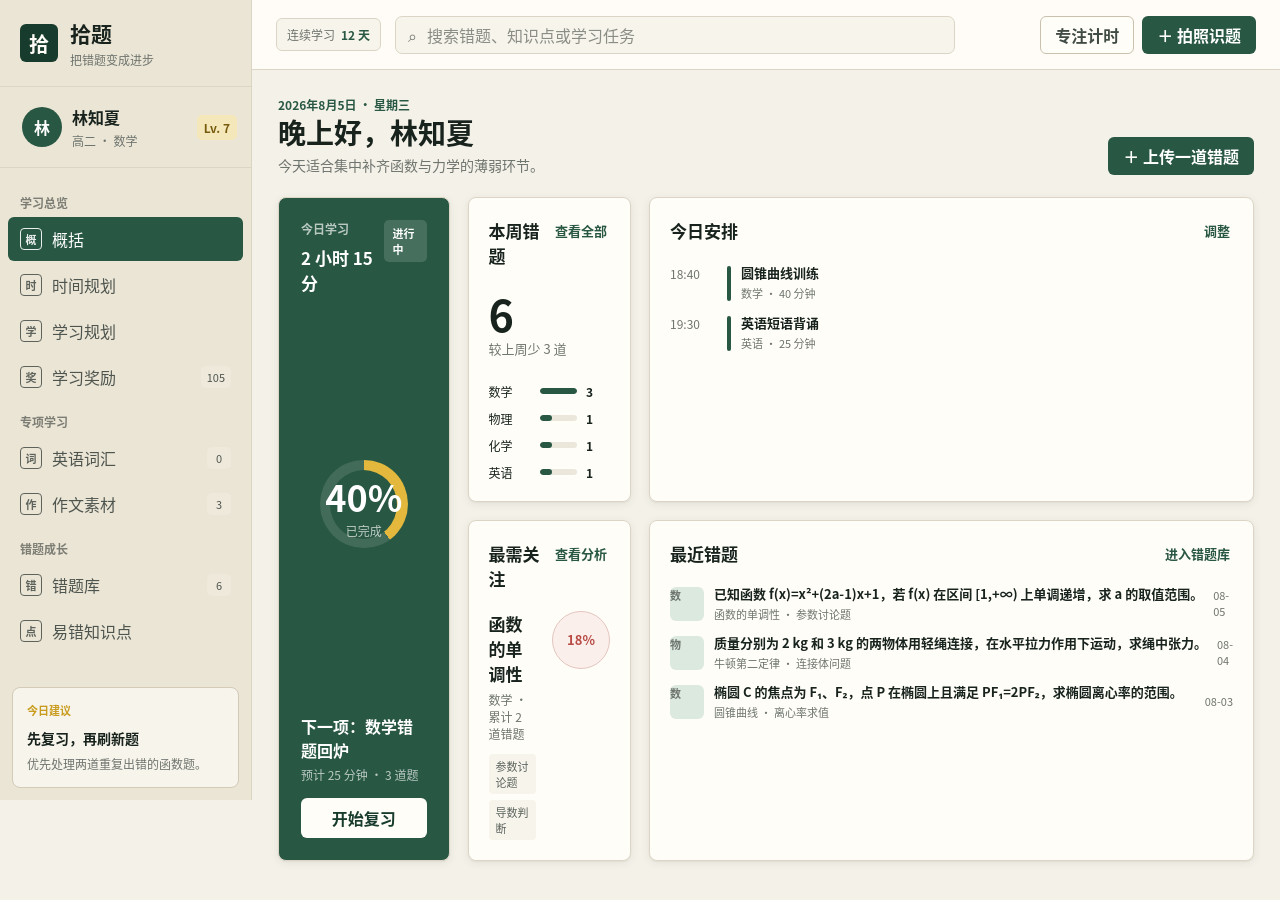
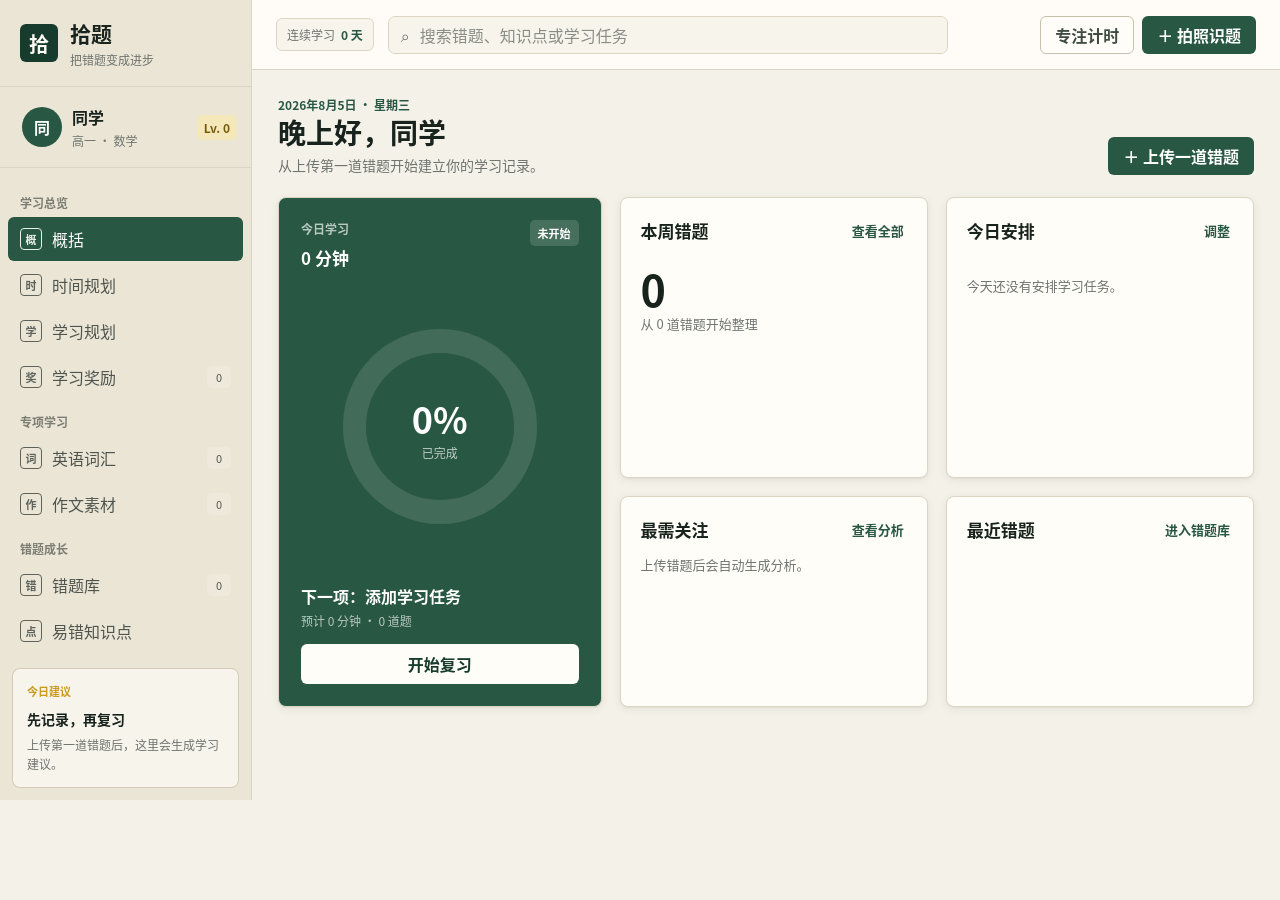
Before and after one commit to SEVEN148/shiti, a website: page index.html in a window 1280 px wide. After the commit the page ends 800 px from the top, so only its background shows below. Drawn offline with nearby package versions, Linux system fonts and the light colour scheme.

Commit message:
Start app data from zero

```diff
--- a/app.js
+++ b/app.js
@@ -5,14 +5,14 @@ const MATERIAL_CATEGORIES = ["人物", "社会", "科技", "文化", "自然", "
 
 const defaultState = {
   profile: {
-    name: "林知夏",
-    grade: "高二",
+    name: "同学",
+    grade: "高一",
     track: "理科",
     mainSubject: "数学",
     avatar: ""
   },
   progress: {
-    totalFocusMinutes: 360,
+    totalFocusMinutes: 0,
     totalReviews: 0
   },
   focus: {
@@ -22,9 +22,9 @@ const defaultState = {
     date: ""
   },
   reward: {
-    coins: 105,
+    coins: 0,
     month: "",
-    tickets: 3,
+    tickets: 0,
     drawsUsed: 0,
     redemptionsThisMonth: 0,
     items: [
@@ -45,131 +45,10 @@ const defaultState = {
     unfamiliar: {},
     mastered: {}
   },
-  materials: [
-    {
-      id: "ma-101",
-      title: "把困难拆成每天可以完成的小事",
-      category: "成长",
-      source: "示例素材 · 学习方法访谈",
-      sourceType: "video",
-      keywords: ["坚持", "行动", "长期主义"],
-      content: "真正拉开差距的，往往不是某一次突如其来的努力，而是把一个遥远目标拆成今天能够完成的小事。每天向前一点，短期看并不起眼，时间却会把这些微小行动累积成清晰的改变。\n\n写作角度：可用于“坚持与成长”“量变与质变”“长期主义”等主题。",
-      date: "08-05",
-      image: ""
-    },
-    {
-      id: "ma-102",
-      title: "技术的价值最终要回到人的需要",
-      category: "科技",
-      source: "示例素材 · 科技评论文章",
-      sourceType: "photo",
-      keywords: ["科技伦理", "人的尺度", "创新"],
-      content: "衡量一项技术是否真正进步，不能只看速度更快、参数更高，也要看它是否回应了真实的人类需要。技术提供能力，社会则需要用责任、规则与同理心为这种能力确定方向。\n\n写作角度：可用于“科技与人文”“创新的边界”“责任”等主题。",
-      date: "08-04",
-      image: ""
-    },
-    {
-      id: "ma-103",
-      title: "文化传承不是复刻过去",
-      category: "文化",
-      source: "示例素材 · 传统文化纪录片",
-      sourceType: "video",
-      keywords: ["传承", "创新", "文化自信"],
-      content: "传承并不是把过去原封不动地搬到今天，而是在理解其精神内核之后，为它找到新的表达方式。只有当传统进入当代生活、回应当代人的情感，它才会继续生长。\n\n写作角度：可用于“传统与创新”“文化自信”“守正创新”等主题。",
-      date: "08-03",
-      image: ""
-    }
-  ],
-  mistakes: [
-    {
-      id: "m-101",
-      subject: "数学",
-      knowledge: "函数的单调性",
-      type: "参数讨论题",
-      difficulty: "困难",
-      question: "已知函数 f(x)=x²+(2a-1)x+1，若 f(x) 在区间 [1,+∞) 上单调递增，求 a 的取值范围。",
-      reason: "忽略了开口方向与对称轴位置需要同时判断。",
-      date: "08-05",
-      reviewed: false,
-      image: ""
-    },
-    {
-      id: "m-102",
-      subject: "物理",
-      knowledge: "牛顿第二定律",
-      type: "连接体问题",
-      difficulty: "中等",
-      question: "质量分别为 2 kg 和 3 kg 的两物体用轻绳连接，在水平拉力作用下运动，求绳中张力。",
-      reason: "整体法求加速度后，没有正确选取隔离对象。",
-      date: "08-04",
-      reviewed: true,
-      image: ""
-    },
-    {
-      id: "m-103",
-      subject: "数学",
-      knowledge: "圆锥曲线",
-      type: "离心率求值",
-      difficulty: "中等",
-      question: "椭圆 C 的焦点为 F₁、F₂，点 P 在椭圆上且满足 PF₁=2PF₂，求椭圆离心率的范围。",
-      reason: "三角形两边关系转换为焦半径时漏掉范围条件。",
-      date: "08-03",
-      reviewed: false,
-      image: ""
-    },
-    {
-      id: "m-104",
-      subject: "化学",
-      knowledge: "氧化还原反应",
-      type: "离子方程式",
-      difficulty: "基础",
-      question: "在酸性条件下配平 MnO₄⁻ 与 Fe²⁺ 反应的离子方程式。",
-      reason: "电子守恒正确，但电荷守恒检查不完整。",
-      date: "08-02",
-      reviewed: true,
-      image: ""
-    },
-    {
-      id: "m-105",
-      subject: "英语",
-      knowledge: "非谓语动词",
-      type: "语法填空",
-      difficulty: "中等",
-      question: "The research, ___ (conduct) over three years, revealed a clear pattern.",
-      reason: "没有识别 research 与 conduct 之间的被动关系。",
-      date: "08-01",
-      reviewed: false,
-      image: ""
-    },
-    {
-      id: "m-106",
-      subject: "数学",
-      knowledge: "函数的单调性",
-      type: "导数判断",
-      difficulty: "中等",
-      question: "讨论函数 f(x)=x-ln x 在其定义域上的单调区间与极值。",
-      reason: "求出导数零点后，符号表区间方向标反。",
-      date: "07-31",
-      reviewed: false,
-      image: ""
-    }
-  ],
-  tasks: [
-    { id: "t-1", group: "今天", title: "复习函数单调性错题", note: "错题库中 3 道相关题", duration: "25 分钟", done: false },
-    { id: "t-2", group: "今天", title: "完成牛顿定律专项练习", note: "练习册第 42-43 页", duration: "35 分钟", done: true },
-    { id: "t-3", group: "今天", title: "背诵英语高频短语", note: "清单第 6 组", duration: "20 分钟", done: false },
-    { id: "t-4", group: "本周", title: "整理圆锥曲线二级结论", note: "形成一页复习笔记", duration: "45 分钟", done: false },
-    { id: "t-5", group: "本周", title: "完成化学周测复盘", note: "标记重复错误", duration: "30 分钟", done: true }
-  ],
-  schedule: [
-    { id: "s-1", day: 0, slot: 0, title: "函数错题复盘", subject: "数学", duration: 40 },
-    { id: "s-2", day: 1, slot: 1, title: "力学专项", subject: "物理", duration: 45 },
-    { id: "s-3", day: 2, slot: 0, title: "圆锥曲线训练", subject: "数学", duration: 40 },
-    { id: "s-4", day: 2, slot: 2, title: "英语短语背诵", subject: "英语", duration: 25 },
-    { id: "s-5", day: 3, slot: 1, title: "错题二次订正", subject: "复习", duration: 35 },
-    { id: "s-6", day: 4, slot: 0, title: "化学方程式", subject: "化学", duration: 40 },
-    { id: "s-7", day: 5, slot: 2, title: "本周综合复盘", subject: "复习", duration: 60 }
-  ]
+  materials: [],
+  mistakes: [],
+  tasks: [],
+  schedule: []
 };
 
 let state = loadState();
@@ -213,9 +92,19 @@ function migrateVocabularyMap(records = {}) {
   return Object.fromEntries(Object.entries(records).map(([key, value]) => [migrateVocabularyKey(key), value]));
 }
 
+function isLegacyDemoState(saved) {
+  return saved?.profile?.name === "林知夏"
+    && Number(saved?.progress?.totalFocusMinutes) === 360
+    && Array.isArray(saved?.mistakes) && saved.mistakes.length === 6
+    && Array.isArray(saved?.materials) && saved.materials.length === 3
+    && Array.isArray(saved?.tasks) && saved.tasks.length === 5
+    && Array.isArray(saved?.schedule) && saved.schedule.length === 7;
+}
+
 function loadState() {
   try {
     const saved = JSON.parse(localStorage.getItem(STORAGE_KEY));
+    if (isLegacyDemoState(saved)) return structuredClone(defaultState);
     if (!saved || !saved.mistakes || !saved.tasks || !saved.schedule) return structuredClone(defaultState);
     return {
       ...structuredClone(defaultState),
@@ -302,7 +191,7 @@ function profileLevelData() {
   const focusProgress = state.progress.totalFocusMinutes % 60;
   const reviewProgress = state.progress.totalReviews % 10;
   return {
-    level: 1 + focusLevels + reviewLevels,
+    level: focusLevels + reviewLevels,
     focusProgress,
     reviewProgress,
     focusRemaining: 60 - focusProgress,
@@ -411,7 +300,7 @@ function ensureRewardMonth() {
   const month = localDateKey().slice(0, 7);
   if (state.reward.month === month) return;
   state.reward.month = month;
-  state.reward.tickets = 3;
+  state.reward.tickets = Math.max(0, Number(state.reward.tickets) || 0);
   state.reward.drawsUsed = 0;
   state.reward.redemptionsThisMonth = 0;
   saveState();
@@ -444,14 +333,14 @@ function renderRewards() {
   document.querySelector("#rewardMonthRedeemed").textContent = reward.redemptionsThisMonth;
   document.querySelector("#rewardTicketHint").textContent = `本月已使用 ${reward.drawsUsed} 张`;
   document.querySelector("#rewardNavCount").textContent = reward.coins;
-  document.querySelector("#rewardDrawCaption").textContent = `每月 3 张券，剩余 ${reward.tickets} 张`;
+  document.querySelector("#rewardDrawCaption").textContent = `当前剩余 ${reward.tickets} 张抽奖券`;
   const latestDraw = reward.history.find((item) => item.type === "draw");
   document.querySelector("#rewardDrawResult").textContent = latestDraw
     ? `上次抽中了 ${latestDraw.amount} 金币，继续积累下一份奖励。`
     : "抽取额外金币，为今天的努力加一点惊喜。";
   const drawButton = document.querySelector("#drawReward");
   drawButton.disabled = reward.tickets <= 0;
-  drawButton.textContent = reward.tickets > 0 ? "开始抽奖" : "本月抽奖券已用完";
+  drawButton.textContent = reward.tickets > 0 ? "开始抽奖" : "暂无抽奖券";
 
   document.querySelector("#rewardGrid").innerHTML = reward.items.map((item) => {
     const affordable = reward.coins >= item.cost;
@@ -483,7 +372,7 @@ function rewardHistoryDate(value) {
 function drawRewardPrize() {
   ensureRewardMonth();
   if (state.reward.tickets <= 0) {
-    showToast("本月抽奖券已经用完");
+    showToast("暂无抽奖券");
     return;
   }
   const prizes = [5, 8, 10, 10, 12, 15, 20, 30];
--- a/index.html
+++ b/index.html
@@ -21,14 +21,14 @@
 
       <div class="student-card">
         <button class="student-profile-button" id="editProfile" type="button" aria-label="编辑个人资料">
-          <div class="avatar" id="studentAvatar">林</div>
+          <div class="avatar" id="studentAvatar">同</div>
           <div class="student-copy">
-            <strong id="studentName">林知夏</strong>
-            <span id="studentMeta">高二 · 理科</span>
+            <strong id="studentName">同学</strong>
+            <span id="studentMeta">高一 · 数学</span>
           </div>
           <span class="edit-profile-label">修改</span>
         </button>
-        <span class="level" id="studentLevel">Lv. 7</span>
+        <span class="level" id="studentLevel">Lv. 0</span>
       </div>
 
       <nav class="main-nav" aria-label="主要导航">
@@ -65,8 +65,8 @@
 
       <div class="sidebar-tip">
         <span class="tip-title">今日建议</span>
-        <strong>先复习，再刷新题</strong>
-        <p>优先处理两道重复出错的函数题。</p>
+        <strong>先记录，再复习</strong>
+        <p>上传第一道错题后，这里会生成学习建议。</p>
       </div>
     </aside>
 
@@ -75,7 +75,7 @@
     <main class="workspace">
       <header class="topbar">
         <button class="menu-button icon-button" id="openSidebar" type="button" aria-label="打开导航">☰</button>
-        <div class="streak-chip"><span>连续学习</span><strong id="streakDays">12 天</strong></div>
+        <div class="streak-chip"><span>连续学习</span><strong id="streakDays">0 天</strong></div>
         <label class="global-search">
           <span aria-hidden="true">⌕</span>
           <input id="globalSearch" type="search" placeholder="搜索错题、知识点或学习任务">
@@ -91,8 +91,8 @@
           <div class="page-heading">
             <div>
               <p class="eyebrow">2026年8月5日 · 星期三</p>
-              <h1 id="overviewGreeting">晚上好，林知夏</h1>
-              <p>今天适合集中补齐函数与力学的薄弱环节。</p>
+              <h1 id="overviewGreeting">晚上好，同学</h1>
+              <p>从上传第一道错题开始建立你的学习记录。</p>
             </div>
             <button class="primary-button heading-upload" type="button" data-open-upload>＋ 上传一道错题</button>
           </div>
@@ -102,16 +102,16 @@
               <div class="panel-heading">
                 <div>
                   <span class="panel-kicker">今日学习</span>
-                  <h2>2 小时 15 分</h2>
+                  <h2>0 分钟</h2>
                 </div>
-                <span class="status-chip">进行中</span>
+                <span class="status-chip">未开始</span>
               </div>
-              <div class="study-ring" aria-label="今日任务完成 68%">
-                <div class="ring-inner"><strong id="overviewProgress">68%</strong><span>已完成</span></div>
+              <div class="study-ring" aria-label="今日任务完成 0%">
+                <div class="ring-inner"><strong id="overviewProgress">0%</strong><span>已完成</span></div>
               </div>
               <div class="focus-copy">
-                <strong>下一项：数学错题回炉</strong>
-                <span>预计 25 分钟 · 3 道题</span>
+                <strong>下一项：添加学习任务</strong>
+                <span>预计 0 分钟 · 0 道题</span>
               </div>
               <button class="dark-button" type="button" data-page-jump="mistakes">开始复习</button>
             </article>
@@ -119,7 +119,7 @@
             <article class="panel stat-panel">
               <div class="panel-heading"><h2>本周错题</h2><button class="text-button" type="button" data-page-jump="mistakes">查看全部</button></div>
               <strong class="big-number" id="weekMistakeCount">0</strong>
-              <span class="muted">较上周少 3 道</span>
+              <span class="muted">从 0 道错题开始整理</span>
               <div class="subject-bars" id="subjectBars"></div>
             </article>
 
@@ -217,12 +217,12 @@
 
           <div class="reward-summary">
             <article class="reward-stat coin-stat"><span>金币余额</span><strong id="rewardBalance">0</strong><small>完成学习行动自动获得</small></article>
-            <article class="reward-stat"><span>本月抽奖券</span><strong id="rewardTicketCount">0</strong><small id="rewardTicketHint">每月赠送 3 张</small></article>
+            <article class="reward-stat"><span>本月抽奖券</span><strong id="rewardTicketCount">0</strong><small id="rewardTicketHint">本月已使用 0 张</small></article>
             <article class="reward-stat"><span>本月已兑换</span><strong id="rewardMonthRedeemed">0</strong><small>奖励按自己的节奏兑现</small></article>
           </div>
 
           <article class="panel reward-draw-panel">
-            <div class="reward-draw-copy"><span class="reward-medal">奖</span><div><h2>幸运抽奖</h2><p id="rewardDrawCaption">每月 3 张券，剩余 3 张</p></div></div>
+            <div class="reward-draw-copy"><span class="reward-medal">奖</span><div><h2>幸运抽奖</h2><p id="rewardDrawCaption">当前剩余 0 张抽奖券</p></div></div>
             <div class="reward-draw-action"><p id="rewardDrawResult">抽取额外金币，为今天的努力加一点惊喜。</p><button class="reward-draw-button" id="drawReward" type="button">开始抽奖</button></div>
           </article>
 
@@ -389,7 +389,7 @@
         </div>
       </div>
       <div class="profile-level-panel">
-        <div class="profile-level-heading"><div><span>当前等级</span><strong id="profileLevelValue">Lv. 7</strong></div><p id="profileLevelHint">再专注 60 分钟或复习 10 次升级</p></div>
+        <div class="profile-level-heading"><div><span>当前等级</span><strong id="profileLevelValue">Lv. 0</strong></div><p id="profileLevelHint">再专注 60 分钟或复习 10 次升级</p></div>
         <div class="profile-progress-list">
           <div><span>专注进度</span><strong id="profileFocusProgressText">0 / 60 分钟</strong><i><b id="profileFocusProgressBar"></b></i></div>
           <div><span>复习进度</span><strong id="profileReviewProgressText">0 / 10 次</strong><i><b id="profileReviewProgressBar"></b></i></div>
```
